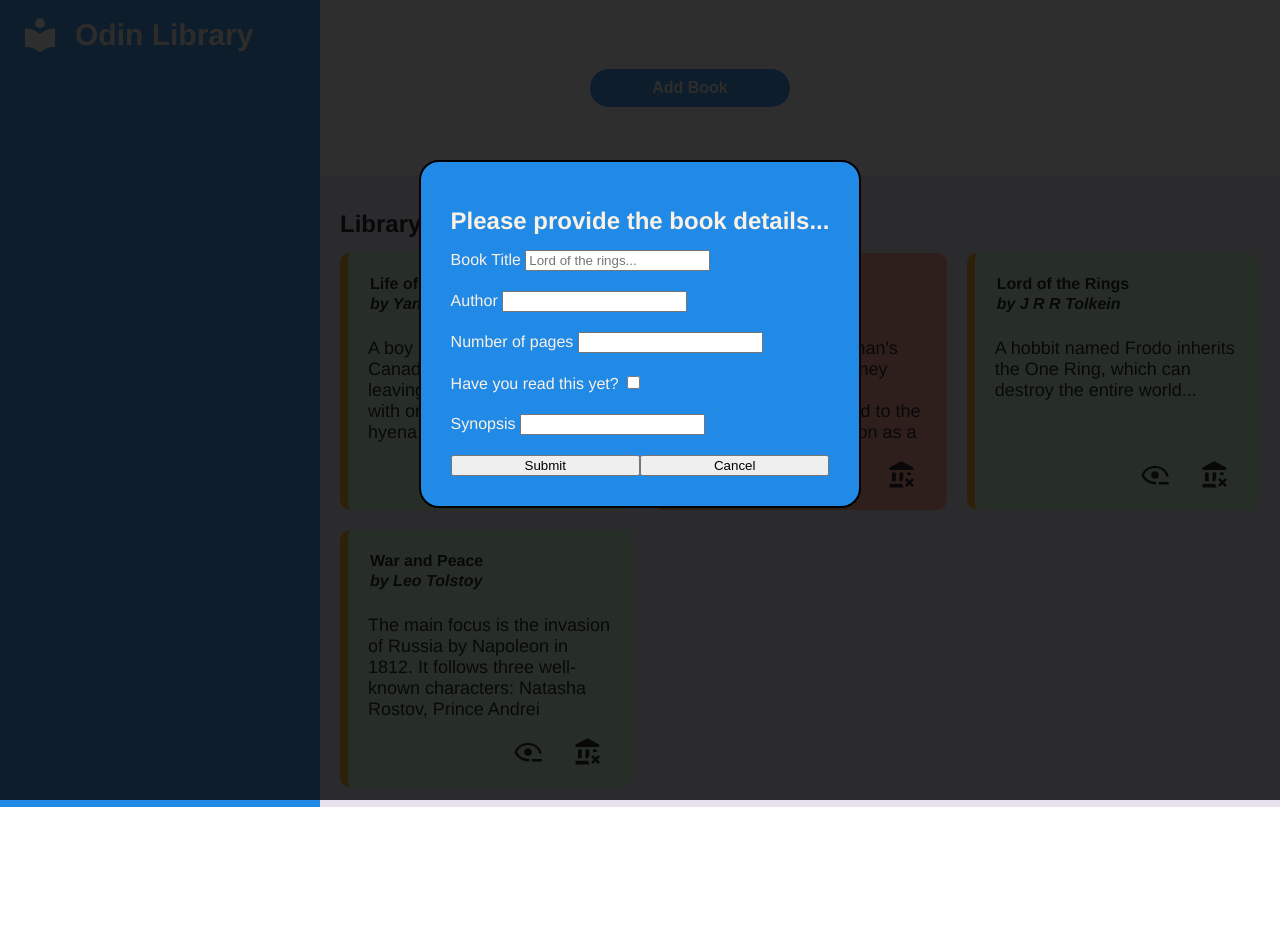
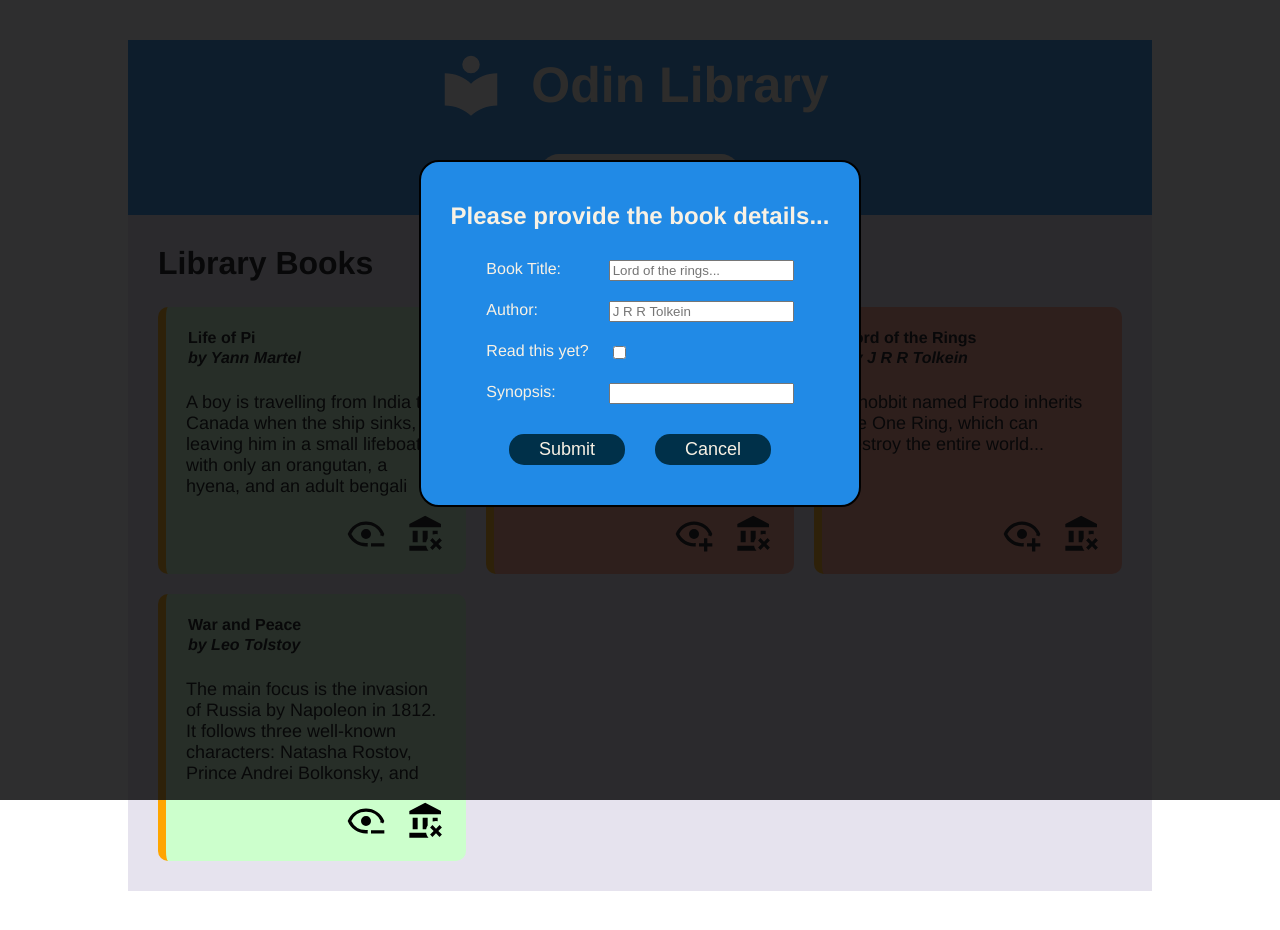
Before and after one commit to gtpWebDev/odin-3-library, a plain HTML site: page index.html in a window 1280 px wide. Both pictures are taken after a click on the button "Add Book". Before the commit the page ends 807 px from the top, so only its background shows below. Drawn offline with Linux system fonts and the light colour scheme.

Commit message:
Improve main page and dialog formatting
Alignment of elements in dialog form improved with multiple grids.
Overall page simplified with header and main body, and page
width restricted to maximum of 1500px and 80vw.

```diff
--- a/index.html
+++ b/index.html
@@ -9,34 +9,20 @@
 </head>
 <body>
 
-
-  <!-- <dialog> -->
   <dialog id="add-book-dialog-no-display">
     <h2>Please provide the book details...</h2>
-    <form id="add-book-form" action="https://httpbin.org/post" method="post">
-      <div>
-        <label class="form-label" for="book-name">Book Title
+    <form id="add-book-form" action="" method="post">
+      <div id="form-inputs">
+        <label class="form-label" for="book-name">Book Title:</label>
         <input class="form-input" type="text" id="form-book-name" name="book-name" placeholder="Lord of the rings..." required>
+        <label class="form-label" for="book-author">Author:</label>
+        <input class="form-input" type="text" id="form-book-author" name="book-author" placeholder="J R R Tolkein" required>
+        <label class="form-label" for="book-read-or-not">Read this yet?</label>
+        <input class="form-input" type="checkbox" id="form-book-read-or-not" name="book-read-or-not">
+        <label class="form-label" for="book-synopsis">Synopsis:</label>
+        <input class="form-input" type="text" id="form-book-synopsis" name="book-synopsis">
       </div>
-      <div>
-        <label class="form-label" for="book-author">Author
-        <input class="form-input" type="text" id="form-book-author" name="book-author" required>
-      </div>
-      <div>
-        <label class="form-label" for="book-pages">Number of pages
-        <input class="form-input" type="number" id="form-book-pages" name="book-pages" required>
-      </div>
-      <div>
-        <label class="form-label" for="book-read-or-not">Have you read this yet?
-        <input class="form-input" type="checkbox" id="form-book-read-or-not" name="book-read-or-not">
-      </div>
-      <div>
-        <label class="form-label" for="book-synopsis">Synopsis
-        <input class="form-input" type="text" id="form-book-synopsis" name="book-synopsis">
-        <!-- <textarea class="form-input" id="form-book-pages" name="book-synopsis" cols="30" rows="5">Synopsis</textarea> -->
-      </div>
-
-      <div id="add-book-form-buttons">
+      <div id="form-buttons">
         <button id="add-book-submit" class="form-button" type="submit">Submit</button>
         <button id="add-book-cancel" class="form-button" type="cancel" autofocus>Cancel</button>
       </div>
@@ -46,25 +32,18 @@
 
   <div id="top-container">
 
-    <div id="side-dashboard">
-      <div id="dashboard-logo">
-        <div class="dash-header-container">
-          <img class="dash-option-img large-icon" src="img/library.svg" alt="home">
-          <div class="dash-header-link">Odin Library</div>
-        </div>
+    <div id="topbar">
+
+      <div id="topbar-title">
+        <img class="topbar-image" src="img/library.svg" alt="home">
+        <div class="topbar-name">Odin Library</div>
       </div>
-
-    </div>
-
-    <div id="topbar">
-      <div id="topbar-options">
-        <button id="open-add-book-dialog" class="blue-button">Add Book</button>
-      </div>
+      <button id="open-add-book-dialog" class="blue-button">Add Book</button>
 
     </div>
 
     <div id="main-content">
-      <h2>Library Books</h2>
+      <h1>Library Books</h1>
       <div id="library-book-container">
         <!-- User to generate library books -->
       </div>
--- a/index.js
+++ b/index.js
@@ -1,36 +1,15 @@
 
-// live code on page load
+/*  Potential improvements:
+    - prevent default on submit button in dialog prevents form validation - add back end and remove prevent default
+    - add book form styling could be improved
+*/
 
 const myLibrary = [];
 
-addBookToLibrary(
-  "Life of Pi",
-  "Yann Martel",
-  300,
-  "A boy is travelling from India to Canada when the ship sinks, leaving him in a small lifeboat with only an orangutan, a hyena, and an adult bengali tiger...",
-  true
-)
-addBookToLibrary(
-  "David Copperfield",
-  "Charles Dickens",
-  2300,
-  "The story of a young man's adventures on his journey from an unhappy and impoverished childhood to the discovery of his vocation as a successful novelist.",
-  false
-)
-addBookToLibrary(
-  "Lord of the Rings",
-  "J R R Tolkein",
-  1200,
-  " A hobbit named Frodo inherits the One Ring, which can destroy the entire world...",
-  true
-)
-addBookToLibrary(
-  "War and Peace",
-  "Leo Tolstoy",
-  1800,
-  "The main focus is the invasion of Russia by Napoleon in 1812. It follows three well-known characters: Natasha Rostov, Prince Andrei Bolkonsky, and Pierre Bezukhoy.",
-  true
-)
+addBookToLibrary("Life of Pi", "Yann Martel", true, "A boy is travelling from India to Canada when the ship sinks, leaving him in a small lifeboat with only an orangutan, a hyena, and an adult bengali tiger...")
+addBookToLibrary("David Copperfield", "Charles Dickens", false, "The story of a young man's adventures on his journey from an unhappy and impoverished childhood to the discovery of his vocation as a successful novelist.")
+addBookToLibrary("Lord of the Rings", "J R R Tolkein", false, " A hobbit named Frodo inherits the One Ring, which can destroy the entire world...")
+addBookToLibrary("War and Peace", "Leo Tolstoy", true, "The main focus is the invasion of Russia by Napoleon in 1812. It follows three well-known characters: Natasha Rostov, Prince Andrei Bolkonsky, and Pierre Bezukhoy.")
 
 displayBooksWithMap()
 
@@ -43,8 +22,7 @@ let addBookButton = document.querySelector("#open-add-book-dialog")
 addBookButton.addEventListener("click", () => {
 
   addBookDialog.showModal()
-  // the modal usually has display: none, which ensures it is not shown.
-  // Applying the id applies a grid display which makes it visible, so this can only be done when showModal is applied
+  // The css for this id removes display: none, so styling has to be applied after showModal
   addBookDialog.setAttribute("id","add-book-dialog")
 })
 
@@ -65,7 +43,6 @@ addBookSubmit.addEventListener("click", (event) => {
   addBookToLibrary(
     document.querySelector("#form-book-name").value,
     document.querySelector("#form-book-author").value,
-    document.querySelector("#form-book-pages").value,
     document.querySelector("#form-book-synopsis").value,
     document.querySelector("#form-book-read-or-not").value,
   )
@@ -77,32 +54,24 @@ addBookSubmit.addEventListener("click", (event) => {
 
 
 
-// Book object constructor function
-function Book(name, author, pages, synopsis, readOrNot) {
-
+// Book object constructor
+function Book(name, author, readOrNot, synopsis) {
   this.name = name;
   this.author = author;
-  this.pages = pages;
   this.readOrNot = readOrNot
   this.synopsis = synopsis
-  this.info = function() {
-    if (readOrNot) {
-      return `${name} by ${author}, ${pages} pages, previously read`
-    } else {
-      return `${name} by ${author}, ${pages} pages, not read yet`
-    }
-  }
-
 }
 
-function addBookToLibrary(name, author, pages, synopsis, readOrNot) {
-  let newBook = new Book(name, author, pages, synopsis, readOrNot)
-  myLibrary.push(newBook)
+
+function addBookToLibrary(name, author, readOrNot, synopsis) {
+  myLibrary.push(new Book(name, author, readOrNot, synopsis))
 }
+
 
 function removeBook(index) {
   myLibrary.splice(index,1)
 }
+
 
 function toggleReadOrNot(index) {
   myLibrary[index].readOrNot = !myLibrary[index].readOrNot
@@ -132,16 +101,17 @@ function displayBooksWithMap() {
 
   }).join('')
 
-  // Note innerHTML generates a complete rebuild of the parent
   libraryBookContainer.innerHTML = createdDOM
 
   // associate button functionality to the created DOM elements
   myLibrary.forEach((elem, index) => {
+
     let removeBookButton = document.querySelector(`#remove-book-${index}`)
     removeBookButton.addEventListener("click",() => {
       removeBook(index)
       displayBooksWithMap()
     })
+
     let toggelReadOrNotButton = document.querySelector(`#toggle-read-book-${index}`)
     toggelReadOrNotButton.addEventListener("click",() => {
       toggleReadOrNot(index)
@@ -150,64 +120,3 @@ function displayBooksWithMap() {
   })
 
 }
-
-
-// A second approach to displaying the library books, not used
-
-/*
-
-let loadWithDOM = document.querySelector("#load-with-dom")
-loadWithDOM.addEventListener("click",displayBooksAmendDOM)
-
-function displayBooksAmendDOM() {
-
-  let libraryBookContainer = document.querySelector("#library-book-container")
-  libraryBookContainer.innerHTML = "" // clear out the content first
-
-  myLibrary.forEach((elem) => {
-
-    let indivBookContainer = document.createElement("div")
-    indivBookContainer.setAttribute("class","indiv-book-container")
-
-    let backgroundColor = elem.readOrNot ? "#ccffcc" : "#ff9980"
-    indivBookContainer.setAttribute("style",`background-color: ${backgroundColor}`)
-
-    // title and author
-    let bookTitleAndAuthor = document.createElement("div")
-    bookTitleAndAuthor.setAttribute("class","book-title-and-author")
-    let bookTitle = document.createElement("p")
-    bookTitle.setAttribute("class","book-title")
-    bookTitle.textContent = elem.name
-    let bookAuthor = document.createElement("p")
-    bookAuthor.setAttribute("class","book-author")
-    bookAuthor.textContent = `by ${elem.author}`
-    bookTitleAndAuthor.appendChild(bookTitle)
-    bookTitleAndAuthor.appendChild(bookAuthor)
-    indivBookContainer.appendChild(bookTitleAndAuthor)
-    // title and author
-    let bookSynopsis = document.createElement("p")
-    bookSynopsis.setAttribute("class","book-synopsis")
-    bookSynopsis.textContent = elem.synopsis
-    indivBookContainer.appendChild(bookSynopsis)
-    // book options
-    let bookOptions = document.createElement("div")
-    bookOptions.setAttribute("class","book-options")
-    let toggleReadOrNotIcon = document.createElement("img")
-    toggleReadOrNotIcon.setAttribute("class","icon")
-    let readOrNotImgUrl = elem.readOrNot ? "/img/eye-minus.svg" : "/img/eye-plus.svg"
-    toggleReadOrNotIcon.setAttribute("src",readOrNotImgUrl)
-    let removeBookIcon = document.createElement("img")
-    removeBookIcon.setAttribute("class","icon")
-    removeBookIcon.setAttribute("src","/img/library-remove.svg")
-    bookOptions.appendChild(toggleReadOrNotIcon)
-    bookOptions.appendChild(removeBookIcon)
-    indivBookContainer.appendChild(bookOptions)
-
-    // finally append created structure to parent element
-
-    libraryBookContainer.appendChild(indivBookContainer)
-  })
-
-}
-
-*/
--- a/styles.css
+++ b/styles.css
@@ -16,109 +16,72 @@
   --greenGood: rgb(0, 128, 0);
   --redBad: rgb(247, 0, 0);
 
+  /* Main body max of 80% vw and 1500px, centred */
+  --maxContentWidth: 1500px;
+  --bodyWidth: min(var(--maxContentWidth),80vw);
+  --bodyMargin: max(calc(0.5*(100vw - var(--maxContentWidth))),10vw);
+
 }
 
 body {
   font-size: 16px;
   font-family: var(--font-hierarchy);
-  max-width: 1500px;
-  margin: auto;
+  width: var(--bodyWidth);
+  margin: 5vh var(--bodyMargin);
+}
+
+h1 {
+  margin: 0 0 25px 0;
 }
 
 h2 {
-  margin: 15px 0;
-}
-
-.icon {
-  width: 30px;
+  margin: 0;
 }
 
 #top-container {
   display: grid;
-  grid-template-columns: 320px 3fr;
+  grid-template-columns: 1fr;
   grid-template-rows: 175px 1fr;
 }
 
-#side-dashboard {
+
+#topbar {
   background-color: var(--midDarkColour);
   grid-column: 1;
-  grid-row: 1 / -1;
-  padding: 15px 20px;
+  grid-row: 1;
   display: grid;
-  row-gap: 60px;
-  align-content: start;
+  grid-template-rows: repeat(2, 1fr);
+  place-items: center;
+  padding: 10px 40px;
+  gap: 20px;
 }
 
-#topbar {
-  background-color: var(--backGroundColour);
-  grid-column: 2;
-  grid-row: 1;
+
+#topbar-title {
   display: grid;
+  grid-template-columns: 40px 1fr;
+  column-gap: 40px;
+  justify-items: left;
   place-items: center;
-  padding: 10px 40px;
 }
 
-#main-content {
-  background-color: lightgoldenrodyellow;
-  grid-column: 2;
-  grid-row: 2;
-  display: grid;
-  grid-template-rows: repeat(1fr 1fr);
-  grid-template-columns: repeat(0.7fr 0.3fr);
+
+.topbar-image {
+  grid-column: 1;
+  width: 70px;
 }
 
-/*
-#dashboard-logo, #dashboard-navigation {
-  display: grid;
-  row-gap: 20px;
-}
-
-#dashboard-navigation {
-  grid-template-rows: repeat(6, 1fr);
-}
-*/
-
-
-
-.dash-option-container, .dash-header-container {
-  display: grid;
-  grid-template-columns: 40px 1fr;
-  column-gap: 15px;
-  justify-items: left;
-  align-items: center;
-}
-
-.dash-option-img, .dash-header-img {
-  grid-column: 1;
-  place-self: center;
-}
-
-.dash-option-link, .dash-header-link {
+.topbar-name {
   grid-column: 2;
   color: var(--lightTextColour);
   font-weight: 800;
-  font-size: 20px;
-}
-
-.dash-header-link {
-  font-size: 30px;
-}
-
-.dash-option-img {
-  fill: white;
+  font-size: 50px;
 }
 
 
-#topbar-options {
-
-  display: grid;
-  grid-template-columns: repeat(2,1fr);
-  gap: 20px;
-}
-
 .blue-button {
-  background-color: var(--midDarkColour);
-  color: var(--lightTextColour);
+  background-color: var(--lightTextColour);
+  color: var(--midDarkColour);
   padding: 10px 0;
   width: 200px;
   border: none;
@@ -127,9 +90,16 @@ h2 {
   font-weight: 800;
 }
 
+
 #main-content {
+  background-color: lightgoldenrodyellow;
+  grid-column: 1;
+  grid-row: 2;
+  display: grid;
+  grid-template-rows: repeat(1fr 1fr);
+  grid-template-columns: repeat(0.7fr 0.3fr);
   background-color: var(--midLightColour);
-  padding: 20px;
+  padding: 30px;
 }
 
 #library-book-container {
@@ -185,7 +155,8 @@ p.book-author {
 #add-book-dialog {
 
   background-color: var(--midDarkColour);
-  padding: 30px;
+  padding: 40px 30px;
+  gap: 30px;
   border: 2px solid black;
   border-radius: 20px;
   color: var(--lightTextColour);
@@ -203,12 +174,41 @@ opacity: 0.85;
 
 #add-book-form {
   display: grid;
-  grid-template-rows: repeat(6,1fr);
+  grid-template-rows: auto auto;
+  gap: 30px;
+  place-items: center;
+}
+
+#form-inputs {
+  grid-row: 1;
+  display: grid;
+  grid-template-rows: repeat(4,1fr);
+  grid-template-columns: auto 1fr;
   row-gap: 20px;
+  column-gap: 20px;;
+  justify-items: left;
+}
+
+#form-buttons {
+  grid-row: 2;
+  display: grid;
+  grid-template-columns: repeat(2, 1fr);
+  gap: 30px;
 }
 
 #add-book-form-buttons {
   display: grid;
   grid-template-columns: repeat(2, 1fr);
+  gap: 20px;
 
 }
+
+#add-book-submit, #add-book-cancel {
+  place-self: center;
+  background-color: var(--darkestColour);
+  color: var(--lightTextColour);
+  border: none;
+  border-radius: 15px;
+  padding: 5px 30px;
+  font-size: 18px;
+}
```
